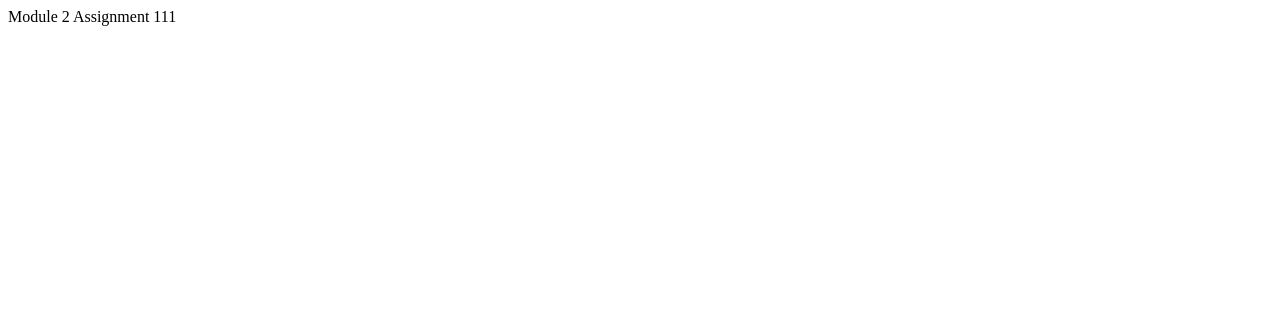
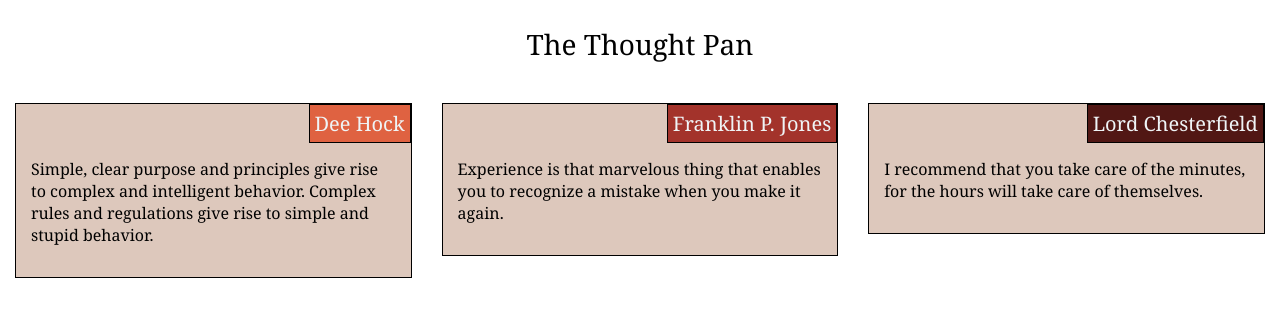
Before and after one commit to arbrunda03/module2-solution, a plain HTML site: page index.html in a window 1280 px wide. Drawn offline with Linux system fonts and the light colour scheme.

Commit message:
final commit

```diff
--- a/css/style.css
+++ b/css/style.css
@@ -1,16 +1,88 @@
 /*Base Styles*/
-*{
+* {
+  box-sizing: border-box;
+}
+div#TitleSection{
+	font-size: 1.75em;
+	text-align: center;
+	padding :25px;
+}
+
+body{
+	margin: 0;
+	padding: 0;
 	box-sizing: border-box;
+	font-family: "Georgia","Helectiva",sans-serif;
+}
+}
+.row{
+	width: 100%;
+	padding: 15px;
+
+}
+.section-header{
+	float: right;
+	border:1px solid black;
+	max-width: 50%;
+	height: auto;
+	padding: 5px;
+	position: relative;
+	top:0;
+	right: 0;
+	font-size: 1.25em;
+
+}
+.section-content{
+	background-color: #ddc8bc;
+	border: 1px solid black;
+	position: relative;
+	margin:15px;
+}
+.section-content p{
+	clear: right;
+	padding: 15px;
+}
+
+.orange{
+	background-color: #df6241;
+	color: #eff4f6;
+}
+.marroon{
+	background-color: #a3332b;
+	color: #eff4f6;
+}
+.brown{
+	background-color: #511714;
+	color: #eff4f6;
 }
 /*Desktop View*/
 @media(min-width:992px){
+.sub-section{
+	float:left;
+	width: 33.33%;
+	height: auto;
+}
 
 }
 /*Tablet View*/
-@media(min-width:768px and max-width: 991px){
-
+@media(min-width:768px) and (max-width: 991px){
+.sub-section{
+	float:left;
+	width: 50%;
+	height: auto;
+}
+.sub-section#SubSection3{
+	clear: left;
+	float:left;
+	width: 100%;
+	height: auto;
+}
 }
 /*Mobile View*/
-@medial(max-width:767px){
-
+@media(max-width:767px){
+.sub-section{
+	float:left;
+	width: 100%;
+	height: auto;
 }
+}
--- a/index.html
+++ b/index.html
@@ -2,14 +2,36 @@
 <html>
 <head>
 	<title>Module 2 Assignment</title>
+	<link rel="stylesheet" href="css/style.css">
+	<meta charset="utf-8">
+	<meta name="viewport" content="width=device-width, initial-scale=1">
 </head>
 <body>
-<section>
-	<header>Module 2 Assignment 111</header>
-</section>
-<script id="__bs_script__">//<![CDATA[
-    document.write("<script async src='http://HOST:3000/browser-sync/browser-sync-client.2.14.0.js'><\/script>".replace("HOST", location.hostname));
-//]]></script>
+<div id="TitleSection">
+	<span>The Thought Pan</span>
+</div>
+<div class="row">
+	<div class="sub-section" id="SubSection1">
+		<div class="section-content">
+			<div class="section-header orange">Dee Hock</div>
+			<p>
+				Simple, clear purpose and principles give rise to complex and intelligent behavior. Complex rules and regulations give rise to simple and stupid behavior.
+			</p>
+
+		</div>
+	</div>
+	<div class="sub-section" id="SubSection2">
+		<div class="section-content">
+			<div class="section-header marroon">Franklin P. Jones</div>
+			<p>Experience is that marvelous thing that enables you to recognize a mistake when you make it again.</p>
+		</div>
+	</div>
+	<div class="sub-section" id="SubSection3">
+		<div class="section-content">
+			<div class="section-header brown">Lord Chesterfield</div>
+			<p>I recommend that you take care of the minutes, for the hours will take care of themselves. </p>
+		</div>
+	</div>
+</div>
 </body>
-
 </html>
```
